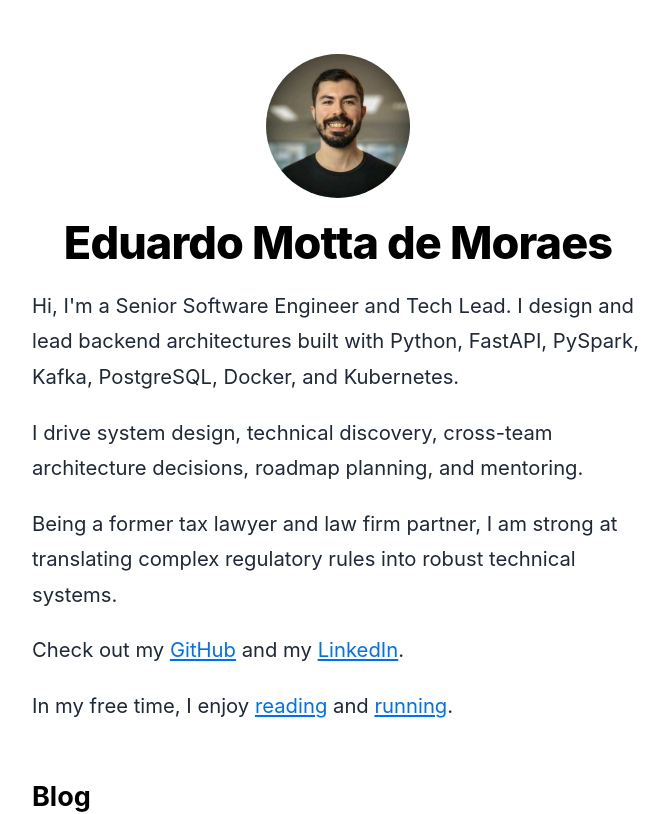
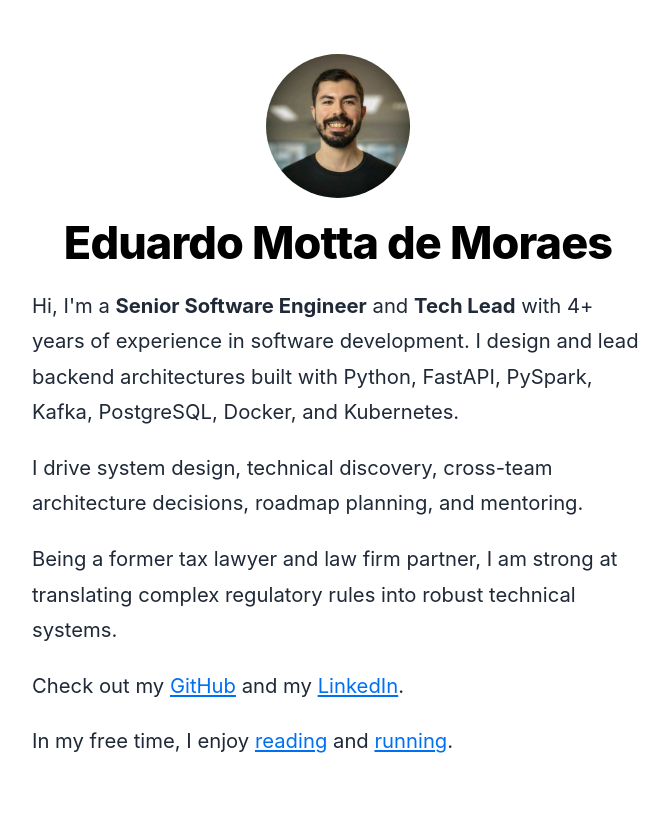
Before and after one commit to e-motta/personal-website, a Next.js app: page / in a window 1280 px wide. Shown: the top 814 px of the page, without its empty margins (302-971 px from the left). Built offline with nearby package versions, Linux system fonts and the light colour scheme.

Commit message:
feat(home): emphasize role and add experience to intro

```diff
--- a/pages/index.js
+++ b/pages/index.js
@@ -13,9 +13,10 @@ export default function Home({ allPostsData }) {
       </Head>
       <section className={utilStyles.homeIntro}>
         <p>
-          Hi, I&apos;m a Senior Software Engineer and Tech Lead. I design and
-          lead backend architectures built with Python, FastAPI, PySpark, Kafka,
-          PostgreSQL, Docker, and Kubernetes.
+          Hi, I&apos;m a <strong>Senior Software Engineer</strong> and{" "}
+          <strong>Tech Lead</strong> with 4+ years of experience in software
+          development. I design and lead backend architectures built with
+          Python, FastAPI, PySpark, Kafka, PostgreSQL, Docker, and Kubernetes.
         </p>
         <p>
           I drive system design, technical discovery, cross-team architecture
```
